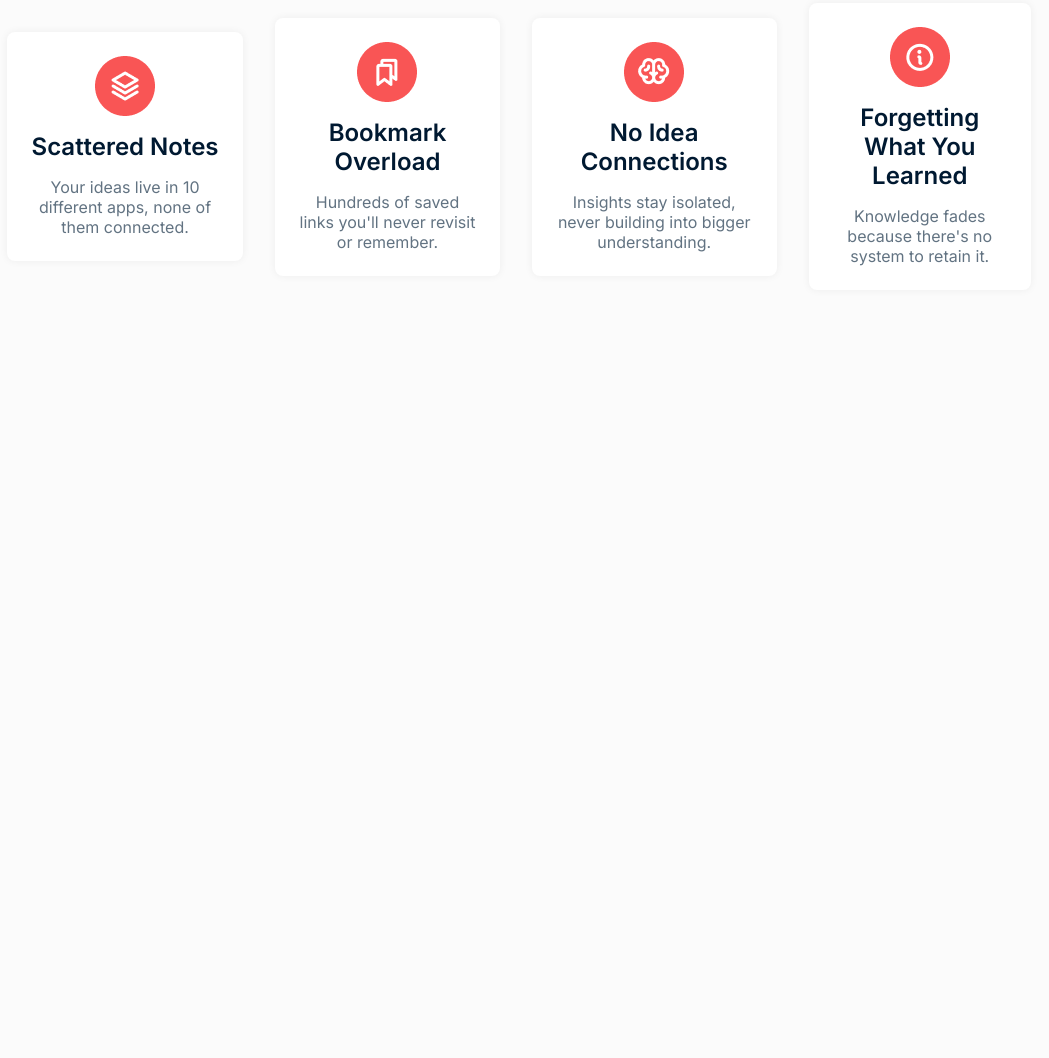
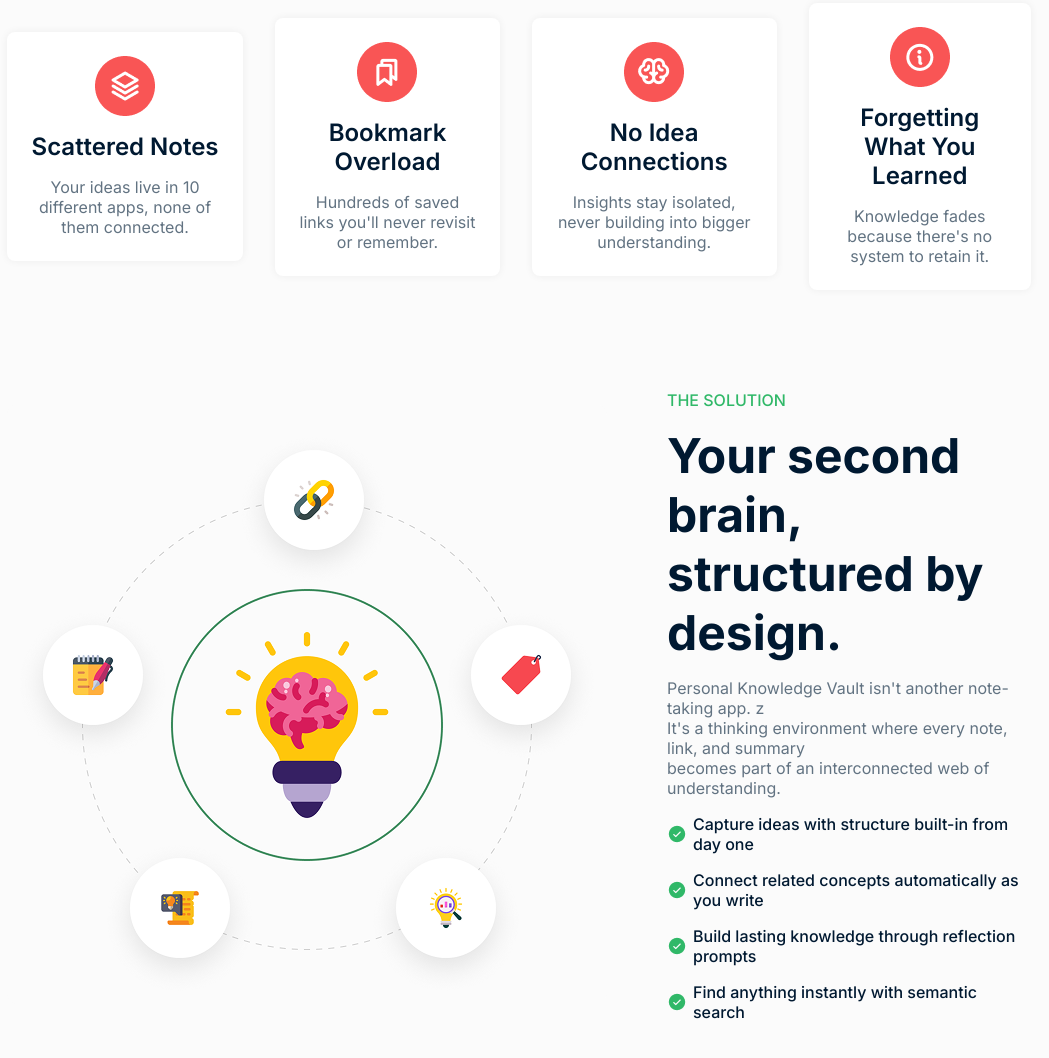
Before and after one commit to themdshakibul/KnowledgeVault-L1, a plain HTML site: page index.html in a window 1280 px wide. Shown: the part 1119-2177 px from the top of the page, without its empty margins (121-1170 px from the left). Before the commit the page ends 1509 px from the top, so only its background shows below. Drawn offline with nearby package versions, Linux system fonts and the light colour scheme.

Commit message:
brain section done

```diff
--- a/css/style.css
+++ b/css/style.css
@@ -62,7 +62,8 @@
 }
 
 #banner,
-#notes {
+#notes,
+#brain {
   margin-bottom: 100px;
 }
 
@@ -212,3 +213,59 @@
   line-height: 20px;
   color: #627382;
 }
+
+.brain-content {
+  display: flex;
+  justify-content: center;
+  align-items: center;
+  gap: 60px;
+}
+
+.brain-content .brain-img img {
+  width: 600px;
+}
+
+.brain-content .brain-text {
+  display: flex;
+  flex-direction: column;
+  gap: 16px;
+}
+
+.brain-content .brain-text h3 {
+  font-size: 16px;
+  font-weight: 500;
+  line-height: 20px;
+  text-transform: uppercase;
+  color: #30b868;
+}
+
+.brain-content .brain-text h1 {
+  font-size: 48px;
+  font-weight: 700;
+  font-style: Bold;
+  color: #001931;
+}
+
+.brain-content .brain-text p {
+  font-size: 16px;
+  font-weight: 400;
+  line-height: 20px;
+  color: #627382;
+}
+
+.brain-text .text-group {
+  display: flex;
+  gap: 6px;
+  align-items: center;
+}
+
+.brain-text .text-group img {
+  width: 20px;
+}
+
+.brain-text .text-group h5 {
+  font-size: 16px;
+  font-weight: 500;
+  line-height: 20px;
+  color: rgba(0, 25, 49, 1);
+}
--- a/index.html
+++ b/index.html
@@ -113,7 +113,41 @@
         </div>
       </section>
 
-
+      <section id="brain">
+        <div id="brain-continer" class="continer">
+          <div class="brain-content">
+            <div class="brain-img">
+              <img src="/assets/brain.png" alt="" />
+            </div>
+            <div class="brain-text">
+              <h3>The Solution</h3>
+              <h1>Your second brain, structured by design.</h1>
+              <p>
+                Personal Knowledge Vault isn't another note-taking app. z <br />
+                It's a thinking environment where every note, link, and summary
+                <br />
+                becomes part of an interconnected web of understanding.
+              </p>
+              <div class="text-group">
+                <img src="assets/checkcircle.png" alt="" />
+                <h5>Capture ideas with structure built-in from day one</h5>
+              </div>
+              <div class="text-group">
+                <img src="assets/checkcircle.png" alt="" />
+                <h5>Connect related concepts automatically as you write</h5>
+              </div>
+              <div class="text-group">
+                <img src="assets/checkcircle.png" alt="" />
+                <h5>Build lasting knowledge through reflection prompts</h5>
+              </div>
+              <div class="text-group">
+                <img src="assets/checkcircle.png" alt="" />
+                <h5>Find anything instantly with semantic search</h5>
+              </div>
+            </div>
+          </div>
+        </div>
+      </section>
     </main>
   </body>
 </html>
```
